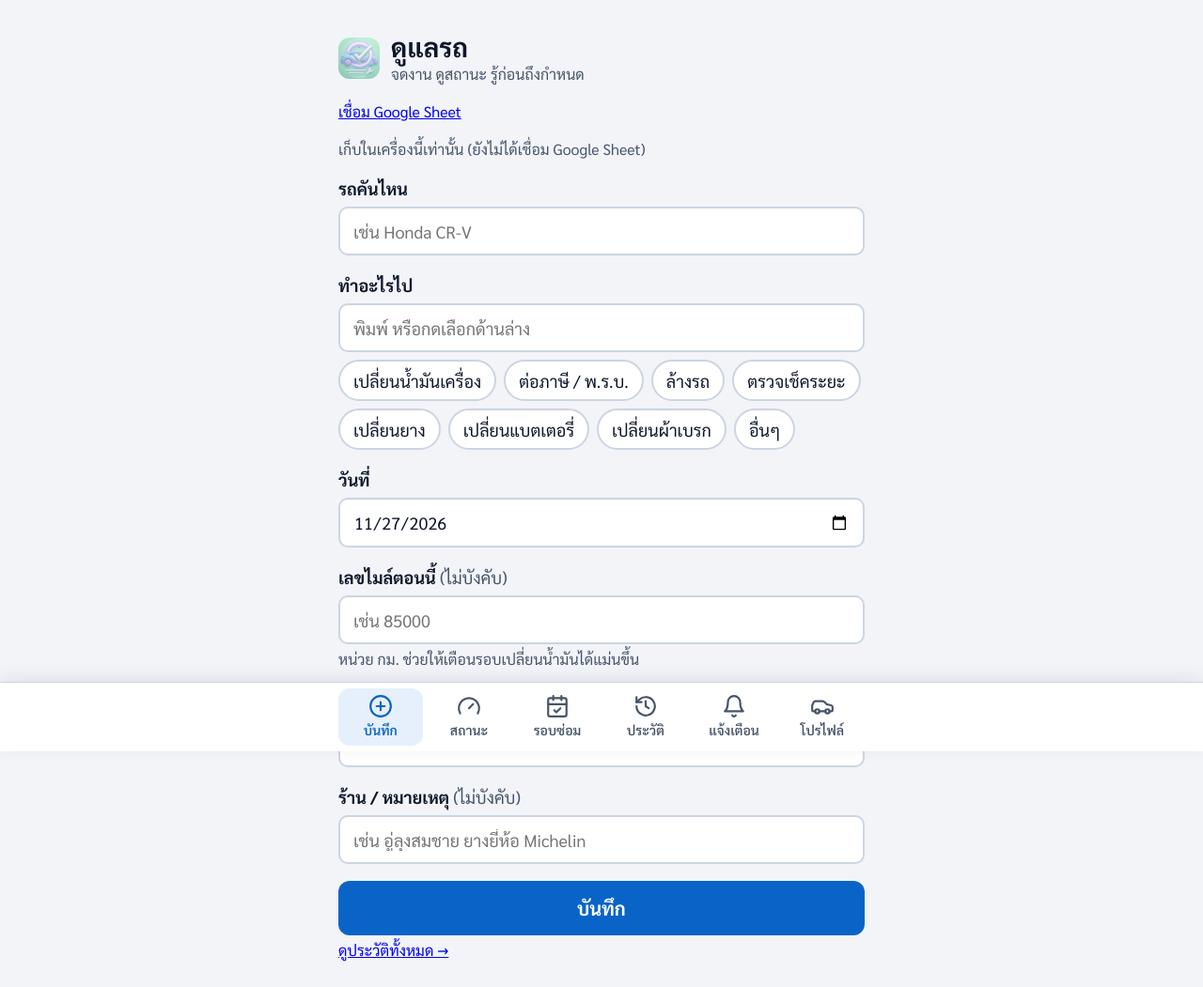
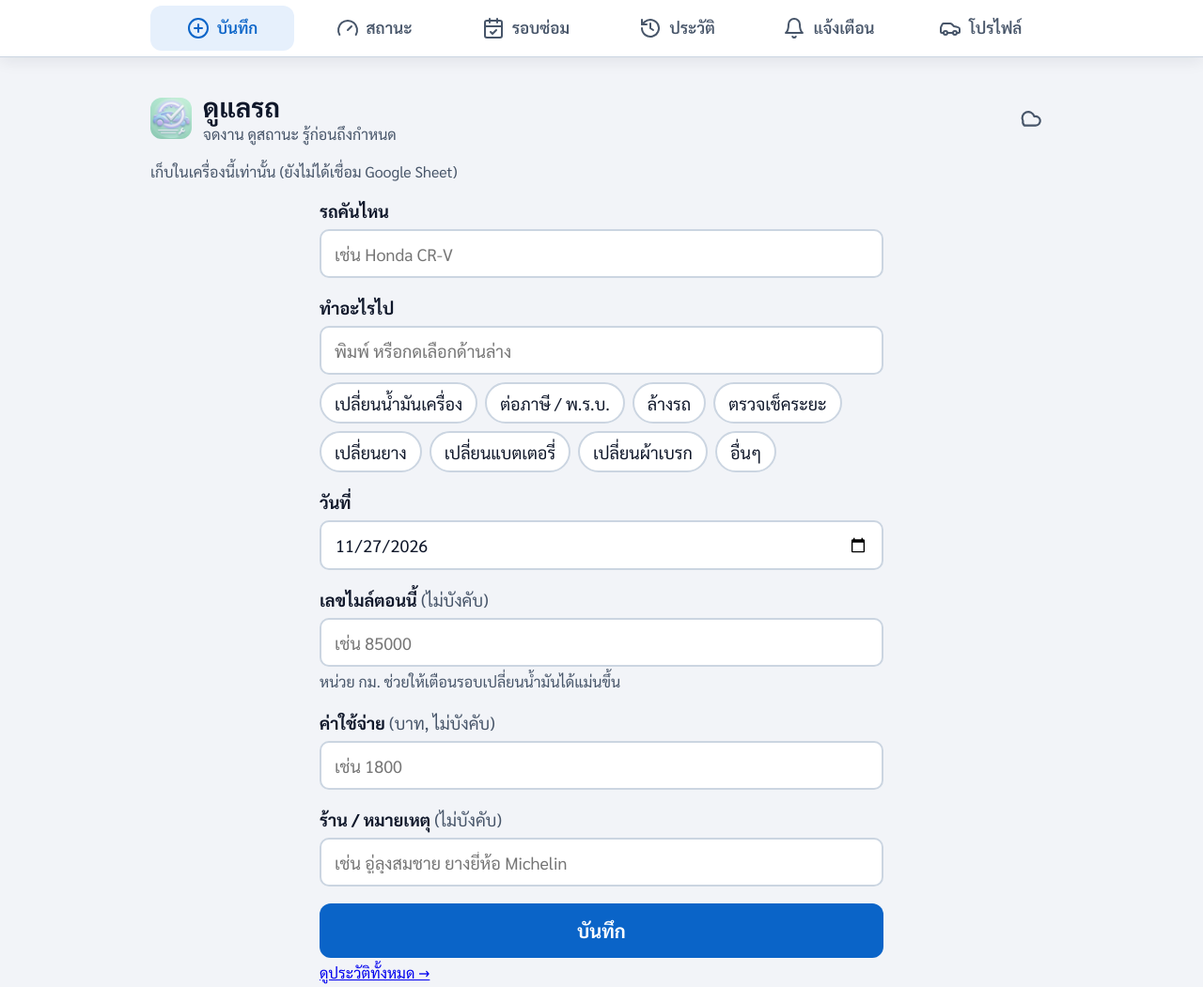
Before and after one commit to twnote05/vehicle-maintenance-tracker, a plain HTML site: page index.html in a window 1280 px wide. Shown: the whole page at 94% size. Drawn offline with Linux system fonts and the light colour scheme.

Commit message:
UI: larger nav labels, settings icon, cleaner hero, desktop top nav and 2-column layout
Co-Authored-By: Claude Sonnet 5.5 <noreply@anthropic.com>

```diff
--- a/index.html
+++ b/index.html
@@ -23,10 +23,13 @@ body{padding-bottom:calc(96px + env(safe-area-inset-bottom))}
 header{display:flex;align-items:center;gap:12px;margin-bottom:16px}
 header .logo{flex:none;width:44px;height:44px;border-radius:12px;background:var(--brand);color:#fff;display:grid;place-items:center}
 header h1{margin:0;font-size:28px}
+header .gear{margin-left:auto;flex:none;width:48px;height:48px;display:grid;place-items:center;border-radius:12px;color:var(--sub);text-decoration:none}
+header .gear:hover{background:#e2e8f0}header .gear[aria-current]{background:#e6f0fc;color:var(--brand)}
+header .gear svg{width:26px;height:26px;fill:none;stroke:currentColor;stroke-width:2;stroke-linecap:round;stroke-linejoin:round}
 header p{margin:0;color:var(--sub);font-size:16px}
 nav{position:fixed;inset:auto 0 0 0;z-index:5;display:flex;justify-content:center;background:#fff;border-top:1px solid var(--line);box-shadow:0 -4px 16px rgba(15,23,42,.08);padding:6px 8px calc(6px + env(safe-area-inset-bottom))}
 nav .in{display:flex;gap:4px;width:100%;max-width:560px}
-nav a{flex:1;min-width:0;display:flex;flex-direction:column;align-items:center;gap:2px;min-height:56px;padding:6px 4px;border-radius:12px;color:var(--sub);font-size:14px;font-weight:600;text-decoration:none;white-space:nowrap}
+nav a{flex:1;min-width:0;display:flex;flex-direction:column;align-items:center;gap:2px;min-height:56px;padding:6px 4px;border-radius:12px;color:var(--sub);font-size:15px;font-weight:600;text-decoration:none;white-space:nowrap}
 nav a:hover{background:#e2e8f0}
 nav a[aria-current=page]{background:#e6f0fc;color:var(--brand)}
 nav a{position:relative}
@@ -65,6 +68,9 @@ input:focus,select:focus,button:focus-visible,a:focus-visible{outline:3px solid
 .ph{display:grid;place-items:center;font-size:56px;aspect-ratio:21/9;max-height:120px;font-weight:700;background:var(--brand-d)}
 .hero .bar{position:absolute;inset:auto 0 0 0;padding:28px 14px 12px;background:linear-gradient(transparent,rgba(0,0,0,.72))}
 .hero select{background:#fff;color:var(--ink);font-weight:700}
+.hero.nophoto{background:none;box-shadow:none;overflow:visible;margin-bottom:12px}
+.hero.nophoto .bar{position:static;padding:0;background:none}
+.hero.nophoto select{border-color:var(--brand)}
 .thumb{width:84px;height:56px;object-fit:cover;border-radius:8px;flex:none}
 .car img.cover{display:block;width:calc(100% + 32px);margin:-16px -16px 12px;aspect-ratio:16/9;object-fit:cover;border-radius:12px 12px 0 0}
 .st{background:#f8fafc;border:1px solid var(--line);border-radius:14px;padding:12px 14px;margin-bottom:10px}
@@ -87,17 +93,27 @@ input:focus,select:focus,button:focus-visible,a:focus-visible{outline:3px solid
 .legend i{width:12px;height:12px;border-radius:50%;flex:none}
 .legend b{margin-left:auto;font-variant-numeric:tabular-nums}
 .row2{display:grid;gap:10px;margin-top:20px}
-@media(max-width:359px){body{padding-left:12px;padding-right:12px}nav{padding-left:2px;padding-right:2px}nav .in{gap:0}nav a{font-size:12.5px;padding:6px 1px}h1{font-size:24px}header h1{font-size:24px}.big{font-size:36px}}
+@media(max-width:359px){body{padding-left:12px;padding-right:12px}nav{padding-left:2px;padding-right:2px}nav .in{gap:0}nav a{font-size:13px;padding:6px 1px}h1{font-size:24px}header h1{font-size:24px}.big{font-size:36px}}
 @media(min-width:700px){body{padding:32px}.row2{grid-template-columns:1fr 1fr}}
+@media(min-width:900px){
+body{padding:96px 32px 40px}
+.wrap{max-width:960px}
+nav{inset:0 0 auto 0;border-top:0;border-bottom:1px solid var(--line);box-shadow:0 4px 16px rgba(15,23,42,.08);padding:6px 16px}
+nav .in{max-width:960px;gap:8px}
+nav a{flex-direction:row;justify-content:center;gap:8px;min-height:48px;font-size:17px}
+nav svg{width:24px;height:24px}
+main.v-status,main.v-schedule,main.v-alerts,main.v-history{display:grid;grid-template-columns:1fr 1fr;gap:0 16px;align-items:start}
+main.v-status>:is(p,h2,.msg,.empty,.chips,.row2,input),main.v-schedule>:is(p,h2,.msg,.empty),main.v-alerts>:is(p,.empty),main.v-history>:is(p,h2,.msg,.empty,.chips,.row2,input){grid-column:1/-1}
+main.v-add,main.v-cars,main.v-settings{max-width:600px;margin:0 auto}
+}
 @media(prefers-reduced-motion:no-preference){.btn,.chip{transition:background .15s}}
 </style>
 </head>
 <body>
 <div class="wrap">
-  <header><img class="logo" src="icons/icon-192.png" alt="" width="44" height="44"><div><h1>ดูแลรถ</h1><p>จดงาน ดูสถานะ รู้ก่อนถึงกำหนด</p></div></header>
+  <header><img class="logo" src="icons/icon-192.png" alt="" width="44" height="44"><div><h1>ดูแลรถ</h1><p>จดงาน ดูสถานะ รู้ก่อนถึงกำหนด</p></div><a class="gear" href="#settings" aria-label="เชื่อม Google Sheet"><svg viewBox="0 0 24 24" aria-hidden="true"><path d="M17.5 19a4.5 4.5 0 1 0-1.4-8.8A6 6 0 1 0 5 14.5 4.5 4.5 0 0 0 6.5 19z"/></svg></a></header>
   <div id="hero"></div>
-  <p class="hint"><a href="#settings">เชื่อม Google Sheet</a></p>
-  <p id="sync" class="hint" role="status"></p>
+    <p id="sync" class="hint" role="status"></p>
   <main id="main"></main>
 </div>
 <nav aria-label="เมนู"><div class="in"><a href="#add"><svg viewBox="0 0 24 24" aria-hidden="true"><circle cx="12" cy="12" r="10"/><path d="M8 12h8M12 8v8"/></svg><span>บันทึก</span></a><a href="#status"><svg viewBox="0 0 24 24" aria-hidden="true"><path d="m12 14 4-4"/><path d="M3.34 19a10 10 0 1 1 17.32 0"/></svg><span>สถานะ</span></a><a href="#schedule"><svg viewBox="0 0 24 24" aria-hidden="true"><rect x="3" y="4" width="18" height="18" rx="2"/><path d="M16 2v4M8 2v4M3 10h18"/><path d="m9 16 2 2 4-4"/></svg><span>รอบซ่อม</span></a><a href="#history"><svg viewBox="0 0 24 24" aria-hidden="true"><path d="M3 12a9 9 0 1 0 3-6.7L3 8"/><path d="M3 3v5h5M12 7v5l3 2"/></svg><span>ประวัติ</span></a><a href="#alerts"><svg viewBox="0 0 24 24" aria-hidden="true"><path d="M6 8a6 6 0 0 1 12 0c0 7 3 9 3 9H3s3-2 3-9"/><path d="M10.3 21a1.94 1.94 0 0 0 3.4 0"/></svg><span>แจ้งเตือน</span></a><a href="#cars"><svg viewBox="0 0 24 24" aria-hidden="true"><path d="M19 17h2c.6 0 1-.4 1-1v-3c0-.9-.7-1.7-1.5-1.9C18.7 10.6 16 10 16 10s-1.3-1.4-2.2-2.3c-.5-.4-1.1-.7-1.8-.7H5c-.6 0-1.1.4-1.4.9l-1.4 2.9A3.7 3.7 0 0 0 2 12v4c0 .6.4 1 1 1h2"/><circle cx="7" cy="17" r="2"/><path d="M9 17h6"/><circle cx="17" cy="17" r="2"/></svg><span>โปรไฟล์</span></a></div></nav>
@@ -446,8 +462,8 @@ function hero(){
   const h=document.getElementById('hero'),c=activeCar();
   if(!c)return h.replaceChildren();
   const sel=el('select',{'aria-label':'เลือกรถ',onchange:e=>{active=e.target.value;saveCars();render()}},
-    cars.map(x=>el('option',{value:x.id,...(x.id===c.id?{selected:''}:{})},x.name+(x.model?' · '+x.model:''))));
-  h.replaceChildren(el('div',{class:'hero'},c.photo?el('img',{src:c.photo,alt:c.name}):el('div',{class:'ph','aria-hidden':'true'},c.name.slice(0,1)),el('div',{class:'bar'},sel)));
+    cars.map(x=>el('option',{value:x.id,...(x.id===c.id?{selected:''}:{})},x.name+(x.plate?' · '+x.plate:''))));
+  h.replaceChildren(el('div',{class:'hero'+(c.photo?'':' nophoto')},c.photo?el('img',{src:c.photo,alt:c.name}):null,el('div',{class:'bar'},sel)));
 }
 function badge(){
   const a=document.querySelector('nav a[href="#alerts"]'),n=allAlerts().length,b=a.querySelector('.badge');
@@ -458,7 +474,8 @@ function render(){
   const h=VIEWS[location.hash.slice(1)]?location.hash.slice(1):'add';
   if(h!=='add')editing=null;
   document.querySelectorAll('nav a').forEach(a=>a.getAttribute('href')==='#'+h?a.setAttribute('aria-current','page'):a.removeAttribute('aria-current'));
-  badge();hero();document.getElementById('main').replaceChildren(...VIEWS[h]());
+  document.querySelector('.gear').toggleAttribute('aria-current',h==='settings');
+  badge();hero();const m=document.getElementById('main');m.className='v-'+h;m.replaceChildren(...VIEWS[h]());
 }
 addEventListener('hashchange',render);render();pull();
 if('serviceWorker'in navigator)addEventListener('load',()=>navigator.serviceWorker.register('sw.js').catch(()=>{}));
```
Also changed, not shown: 2 other files.
